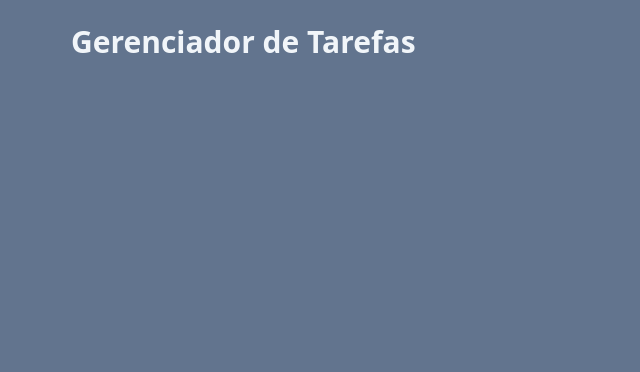
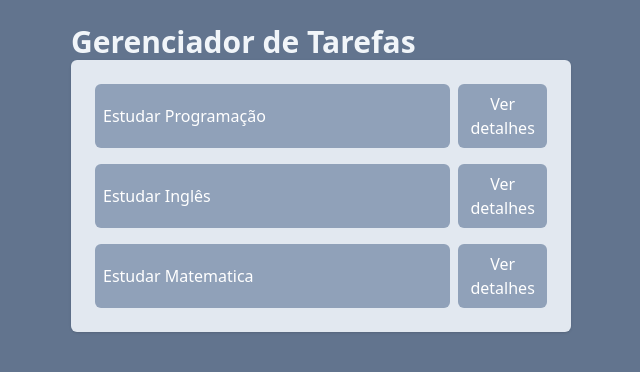
Before and after one commit to Uberdanalmeida/gerenciador-de-tarefas, a React (Vite) app: page / in a window 1280 px wide. Shown: the top 372 px of the page, without its empty margins (319-959 px from the left). Built offline with nearby package versions, Linux system fonts and the light colour scheme.

Commit message:
Criando e alterando meu State.

```diff
--- a/src/App.jsx
+++ b/src/App.jsx
@@ -1,14 +1,49 @@
+import { useState } from 'react'
 import './App.css'
 import AddTask from './components/AddTask'
 import Task from './components/Task'
 
 function App() {
+
+const [list, setList] = useState ([
+  {
+    id: 1,
+    title: 'Estudar Programação',
+    description: 'Estudar, para tornar desenvolvedor',
+    isComplet: true
+  },
+
+  {
+    id: 2,
+    title: 'Estudar Inglês',
+    description: 'Estudar, para tornar desenvolvedor',
+    isComplet: false
+  },
+
+  {
+    id: 3,
+    title: 'Estudar Matematica',
+    description: 'Estudar, para tornar desenvolvedor',
+    isComplet: false
+  }
+])
+
+function onTaskClick(taskId) {
+  const newTask = list.map(list => {
+    if(list.id === taskId) {
+      return {...list, isComplet: !list.isComplet}
+    }
+    return list;
+  })
+  setList(newTask)
+}
+
   return (
     <div className='h-screen w-screen bg-slate-500 flex justify-center p-6'>
       <div className='w-[500px]'>
         <h1 className='text-3xl text-slate-100 font-bold text-cenetr'>Gerenciador de Tarefas</h1>
         <AddTask></AddTask>
-        <Task></Task>
+        <Task taskList={list} onTaskClick={onTaskClick}></Task>
       </div>
     </div>
   )
--- a/src/components/Task.jsx
+++ b/src/components/Task.jsx
@@ -1,6 +1,20 @@
-function Task() {
+import { list } from "postcss"
+
+function Task(props) {
     return(
-        <div></div>
+        <div>
+            <ul className="space-y-4 p-6 bg-slate-200 rounded-md shadow">
+                {props.taskList.map((list) => (
+
+                <li key={list.id} className="flex gap-2">
+                    <button onClick={() => props.onTaskClick(list.id)} className="bg-slate-400 text-left w-full text-white p-2 rounded-md ">{list.title}</button>
+
+                    <button className="bg-slate-400 p-2 rounded-md text-white">Ver detalhes</button>
+                </li>
+                 ))
+                }
+            </ul>
+        </div>
     )
 }
 
```
